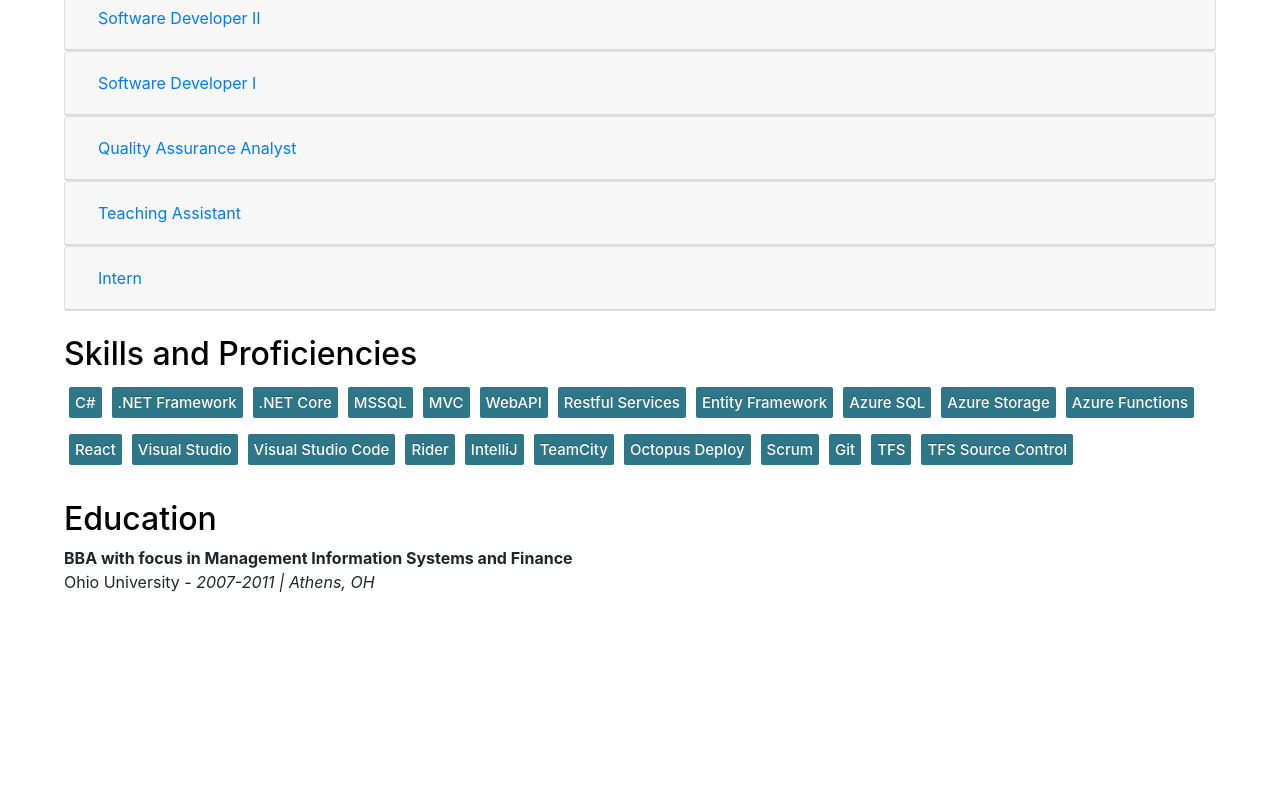
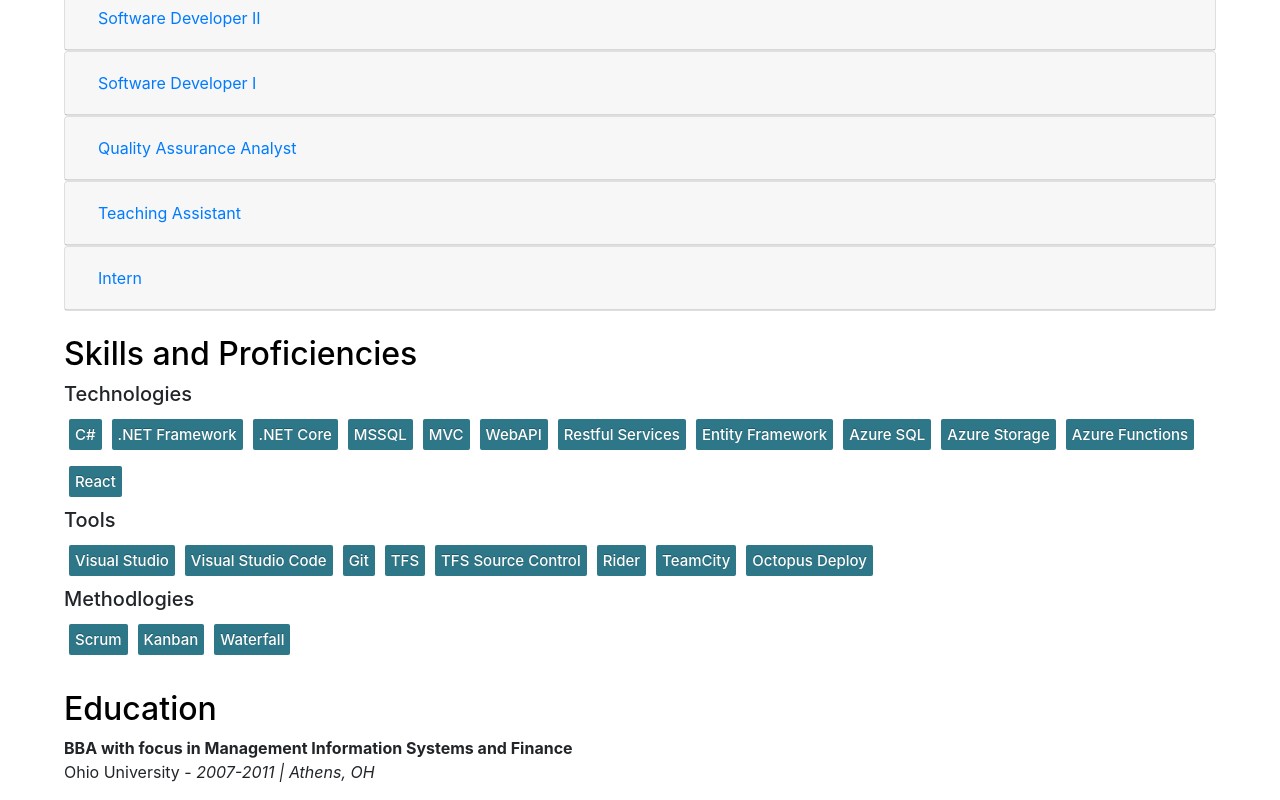
Before and after one commit to justinMontgomery/resumeApp, a React (Create React App) app: page / in a window 1280 px wide. Shown: the part 523-1323 px from the top of the page. Before the commit the page ends 1133 px from the top, so only its background shows below. Built offline with nearby package versions, Linux system fonts and the light colour scheme.

Commit message:
Reorder skills and add headers

```diff
--- a/src/App.js
+++ b/src/App.js
@@ -110,6 +110,7 @@
     return <div class="cvRow">
       <h2>Skills and Proficiencies</h2>
       <div class="skillset">
+        <h5>Technologies</h5>
         <li className="item">C#</li>
         <li className="item">.NET Framework</li>
         <li className="item">.NET Core</li>
@@ -122,16 +123,19 @@
         <li className="item">Azure Storage</li>
         <li className="item">Azure Functions</li>
         <li className="item">React</li>
+        <h5>Tools</h5>
         <li className="item">Visual Studio</li>
         <li className="item">Visual Studio Code</li>
-        <li className="item">Rider</li>
-        <li className="item">IntelliJ</li>
-        <li className="item">TeamCity</li>
-        <li className="item">Octopus Deploy</li>
-        <li className="item">Scrum</li>
         <li className="item">Git</li>
         <li className="item">TFS</li>
         <li className="item">TFS Source Control</li>
+        <li className="item">Rider</li>
+        <li className="item">TeamCity</li>
+        <li className="item">Octopus Deploy</li>
+        <h5>Methodlogies</h5>
+        <li className="item">Scrum</li>
+        <li className="item">Kanban</li>
+        <li className="item">Waterfall</li>
       </div>
     </div>
   }
```
